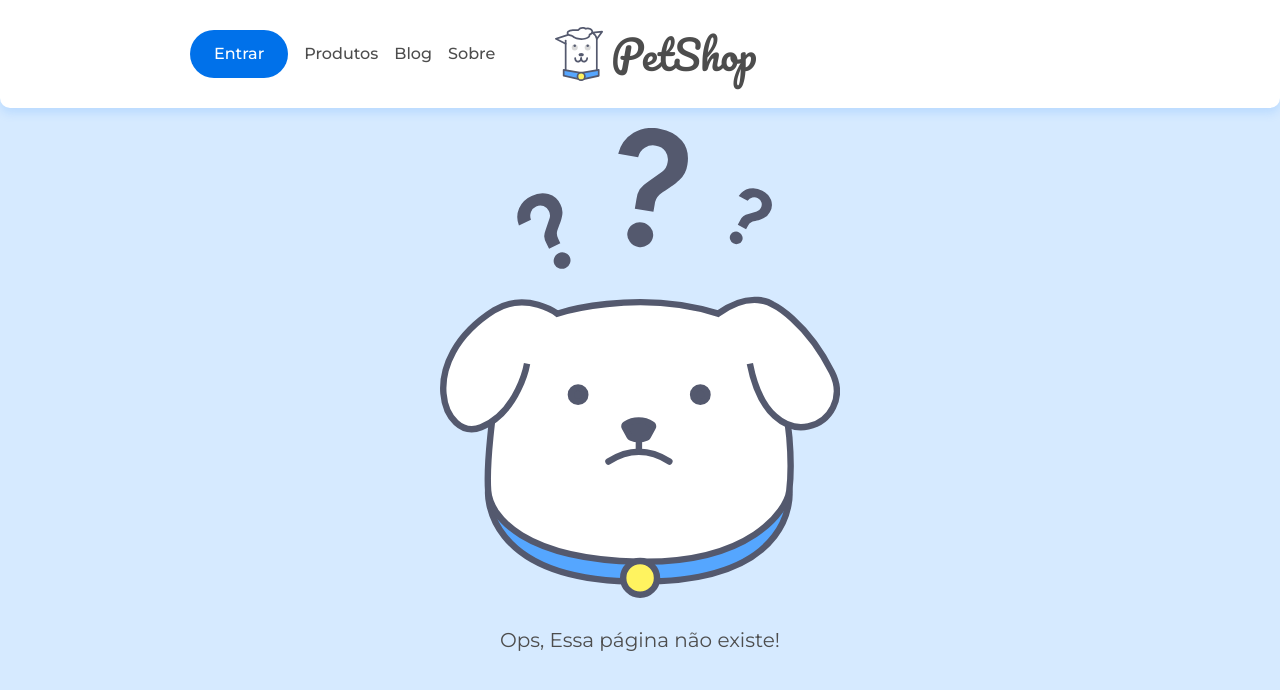
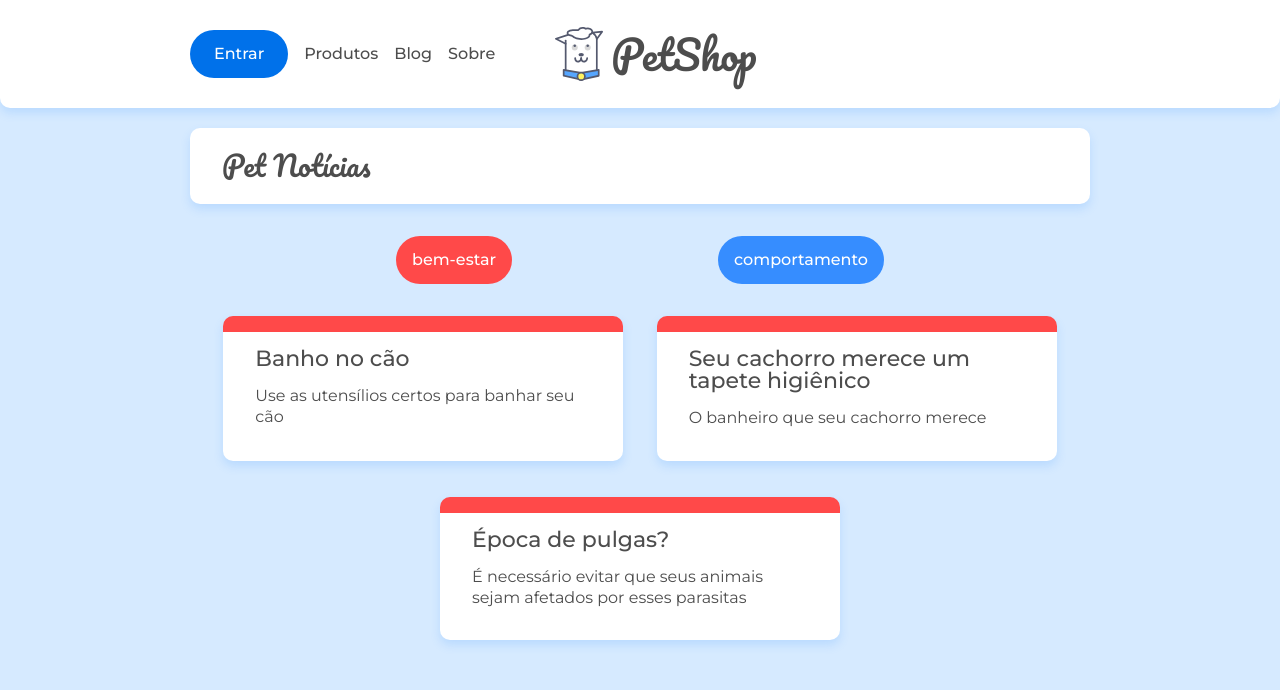
Before and after one commit to TakaGui/alura, a React (Create React App) app in the folder front-end/petshop/: page /categoria/bem-estar in a window 1280 px wide. Shown: the top 690 px of the page. Built offline with nearby package versions, Linux system fonts and the light colour scheme; data requests are answered from the project's data file.

Commit message:
feat: show category

```diff
--- a/front-end/petshop/src/App.jsx
+++ b/front-end/petshop/src/App.jsx
@@ -9,6 +9,7 @@ import './assets/css/base/base.css';
 import { Header } from './components/Header';
 import { Home } from './pages/Home';
 import { About } from './pages/About';
+import { Category } from './pages/Category';
 import { Post } from './pages/Post';
 import { Page404 } from './pages/Page404';
 
@@ -25,6 +26,10 @@ function App() {
           <About />
         </Route>
 
+        <Route path="/categoria/:id">
+          <Category />
+        </Route>
+
         <Route path="/posts/:id">
           <Post />
         </Route>
--- a/front-end/petshop/src/components/CategoriesList.jsx
+++ b/front-end/petshop/src/components/CategoriesList.jsx
@@ -21,7 +21,7 @@ export const CategoriesList = ({ url }) => {
         categories.map((category) => (
           <Link
             key={category.id}
-            to={`categoria/${category.id}`}
+            to={`/categoria/${category.id}`}
           >
             <li className={`categories-list__category categories-list__category--${category.id}`}>
               {category.name}
--- /dev/null
+++ b/front-end/petshop/src/pages/Category.jsx
@@ -0,0 +1,30 @@
+import {
+  Route,
+  useParams,
+  useRouteMatch,
+} from 'react-router-dom';
+
+import '../assets/css/blog.css';
+import { CategoriesList } from '../components/CategoriesList';
+import { PostList } from '../components/PostList';
+
+export const Category = () => {
+  const { id } = useParams();
+  const { path } = useRouteMatch();
+
+  return(
+      <>
+        <div className="container">
+            <h2 className="title-page">
+              Pet Notícias
+            </h2>
+        </div>
+
+        <CategoriesList url="/categories" />
+
+        <Route exact path={`${path}/`}>
+          <PostList url={`/posts?category=${id}`} />
+        </Route>
+      </>
+  );
+}
```
Also changed, not shown: 1 other file (tests, documents, lock files or other folders).
